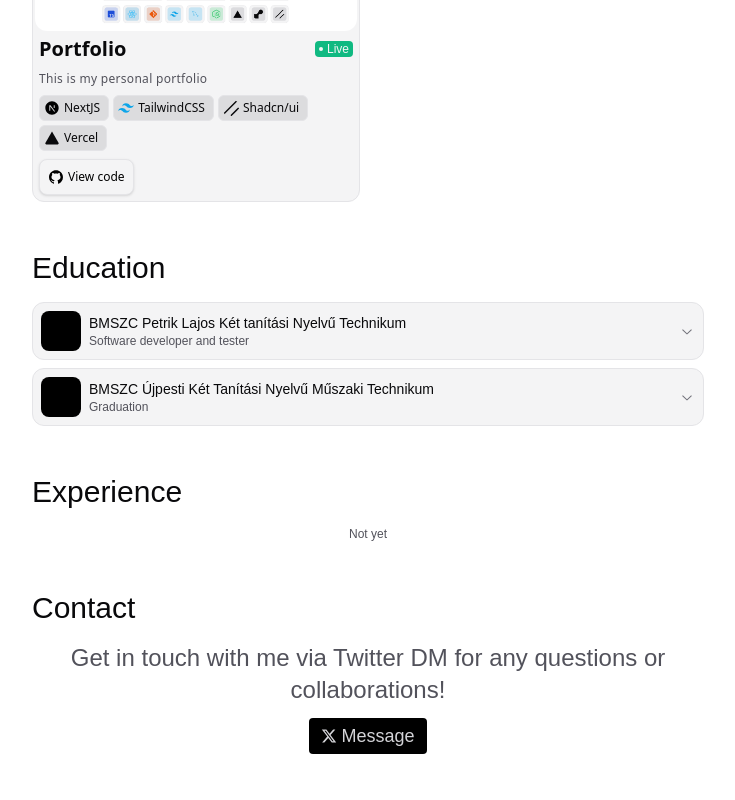
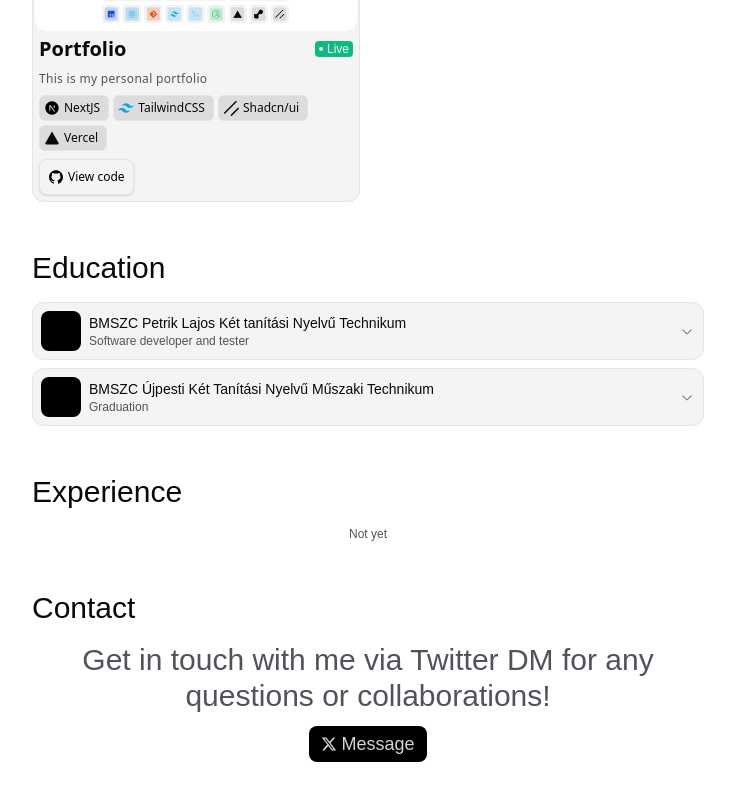
Before and after one commit to impappdavid/portfolio, a Next.js app: page / in a window 1280 px wide. Shown: the part 846-1646 px from the top of the page, without its empty margins (272-1007 px from the left). Built offline with nearby package versions, Linux system fonts and the light colour scheme.

Commit message:
Add custom scrollbar and style for sections

```diff
--- a/src/app/globals.css
+++ b/src/app/globals.css
@@ -121,3 +121,24 @@ body {
 html {
   scroll-behavior: smooth;
 }
+
+body::-webkit-scrollbar {
+  width: 6px;             /* width of the entire scrollbar */
+}
+
+body::-webkit-scrollbar-track {
+  background: transparent;        /* color of the tracking area */
+}
+
+body::-webkit-scrollbar-thumb {
+  background-color: rgba(44, 44, 44, 0.466);    /* color of the scroll thumb */
+  border-radius: 20px;       /* roundness of the scroll thumb */
+  transition: all .5s;
+}
+
+body::-webkit-scrollbar-thumb:hover {
+  cursor: pointer;
+  background-color: rgba(59, 59, 59, 0.466);    /* color of the scroll thumb */
+  border-radius: 20px;       /* roundness of the scroll thumb */
+
+}
--- a/src/app/layout.tsx
+++ b/src/app/layout.tsx
@@ -28,6 +28,9 @@ export default function RootLayout({
 }>) {
   return (
     <html lang="en">
+      <head>
+        <title>Papp Dávid</title>
+      </head>
       <body
         className={`${geistSans.variable} ${geistMono.variable} antialiased`}
       >
--- a/src/app/page.tsx
+++ b/src/app/page.tsx
@@ -43,7 +43,7 @@ const BLUR_FADE_DELAY = 0.04;
 export default function Home() {
   return (
     <>
-      <div className="w-full flex justify-center mt-16 " id="introduction">
+      <div className="w-full flex justify-center mt-16 pb-32" id="introduction">
         <GridPattern
           width={25}
           height={25}
@@ -53,7 +53,7 @@ export default function Home() {
             "[mask-image:linear-gradient(to_bottom,white,transparent,transparent)] opacity-20",
           )}
         />
-        <div className="w-full max-w-2xl min-h-[2000px] flex flex-col gap-12" >
+        <div className="w-full max-w-2xl h-fit  flex flex-col gap-12" >
 
           <section className="w-full pt-4 animate-[downblur_2s_ease-in-out] flex flex-col gap-4" >
 
@@ -286,7 +286,7 @@ export default function Home() {
               <div className="grid sm:grid-cols-2 gap-4">
 
                 <div className="w-full bg-zinc-100 dark:bg-zinc-900 border p-0.5 rounded-xl hover:cursor-pointer hover:border-zinc-300 dark:hover:border-zinc-700 transition-all">
-                  <img src="/portfolio.png" alt="portfolio.png" className="w-full max-h-44 rounded-xl	hidden dark:flex" />
+                  <img src="/portfolio.png" alt="portfolio.png" className="w-full aspect-video sm:h-22  rounded-xl	hidden dark:flex" />
                   <img src="/lightportfolio.png" alt="portfolio.png" className="w-full max-h-44 rounded-xl  flex dark:hidden	" />
                   <div className="p-1 flex flex-col gap-2">
                     <div className="flex justify-between items-center">
--- a/src/components/my-components/contact.tsx
+++ b/src/components/my-components/contact.tsx
@@ -1,6 +1,5 @@
 
 import { FaXTwitter } from "react-icons/fa6";
-import ShinyButton from "@/components/magicui/shiny-button";
 
 export default function Contact() {
     return (
@@ -8,12 +7,12 @@ export default function Contact() {
             <div className=" flex flex-col gap-4 px-4 sm:px-0">
                 <h3 className="text-3xl font-medium font-regularFont ">Contact</h3>
                 <div className="w-full flex flex-col gap-3 justify-center text-xs text-zinc-600 dark:text-zinc-400 ">
-                    <div className="text-2xl text-center">
+                    <div className="text-3xl text-center">
                         Get in touch with me via Twitter DM for any questions or collaborations!
                     </div>
                     <div className="w-full flex justify-center">
                         <a href="https://x.com/Dvid50334776" target="__blank"
-                            className="bg-black dark:bg-white p-1 px-3 w-fit rounded-sm flex gap-1 items-center text-lg hover:text-white text-zinc-300 dark:hover:text-black transition-all dark:text-zinc-600">
+                            className="bg-black dark:bg-white p-1 px-3 w-fit rounded-lg flex gap-1 items-center text-lg hover:text-white text-zinc-300 dark:hover:text-black transition-all dark:text-zinc-600">
                             <FaXTwitter className="w-4 h-4" />
                             Message</a>
                     </div>
--- a/src/components/my-components/education.tsx
+++ b/src/components/my-components/education.tsx
@@ -34,7 +34,7 @@ export default function Education() {
 
 
 
-                    <AccordionItem value="item-1" className=" transition-all border">
+                    <AccordionItem value="item-1" className=" transition-all border hover:border-zinc-300 dark:hover:border-zinc-700">
                         <AccordionTrigger className="flex p-2">
                             <div className="flex gap-2 ">
                                 <div className="min-w-10 h-10 bg-black rounded-lg"></div>
@@ -50,7 +50,7 @@ export default function Education() {
                                     <div className="relative col-span-12 px-4 space-y-6 sm:col-span-12">
                                         <div className="col-span-12 space-y-12 relative px-4 col-span-8 space-y-8 before:absolute before:top-2 before:bottom-0 before:w-0.5 before:-left-3 before:dark:bg-zinc-700 before:bg-zinc-400">
                                             <div className="flex flex-col relative before:absolute before:top-2 before:w-3 before:h-3 before:rounded-full before:left-[-33px] before:z-[1] before:dark:bg-white before:bg-zinc-600">
-                                                <h3 className="text-xl font-semibold tracking-wide">Professional exam</h3>
+                                                <h3 className="text-xl font-semibold tracking-wide ">Professional exam</h3>
                                                 <time className="text-xs tracking-wide text-zinc-600 dark:text-zinc-400 font-sans">Jun 2023</time>
                                                 <p className="mt-3 flex gap-1 items-center">
                                                     <GiGraduateCap className="w-4 h-4" />
@@ -195,7 +195,7 @@ export default function Education() {
                         </AccordionContent>
                     </AccordionItem>
 
-                    <AccordionItem value="item-2" className=" transition-all border">
+                    <AccordionItem value="item-2" className=" transition-all border hover:border-zinc-300 dark:hover:border-zinc-700">
                         <AccordionTrigger className="flex p-2">
                             <div className="flex gap-2 ">
                                 <div className="min-w-10 h-10 bg-black rounded-lg"></div>
--- a/src/components/my-components/navbar.tsx
+++ b/src/components/my-components/navbar.tsx
@@ -12,7 +12,7 @@ import BlurFade from "../magicui/blur-fade";
 export default function Navbar() {
     return (
 
-            <div className="w-full fixed top-0 animate-[example_1s_ease-in-out]">
+            <div className="w-full fixed top-0 animate-[example_1s_ease-in-out] z-50">
 
                 <div className="mx-auto px-4 sm:px-0 w-full max-w-6xl h-[50px] flex items-center justify-between px-2 pt-1 backdrop-blur-lg">
 
--- a/src/components/ui/accordion.tsx
+++ b/src/components/ui/accordion.tsx
@@ -28,7 +28,7 @@ const AccordionTrigger = React.forwardRef<
     <AccordionPrimitive.Trigger
       ref={ref}
       className={cn(
-        "flex flex-1 items-center justify-between  px-4  py-4 text-sm font-medium transition-all hover:underline  [&[data-state=open]>svg]:rotate-180",
+        "flex flex-1 items-center justify-between  px-4  py-4 text-sm font-medium transition-all   [&[data-state=open]>svg]:rotate-180",
         className
       )}
       {...props}
```
Also changed, not shown: public/portfolio.png.
